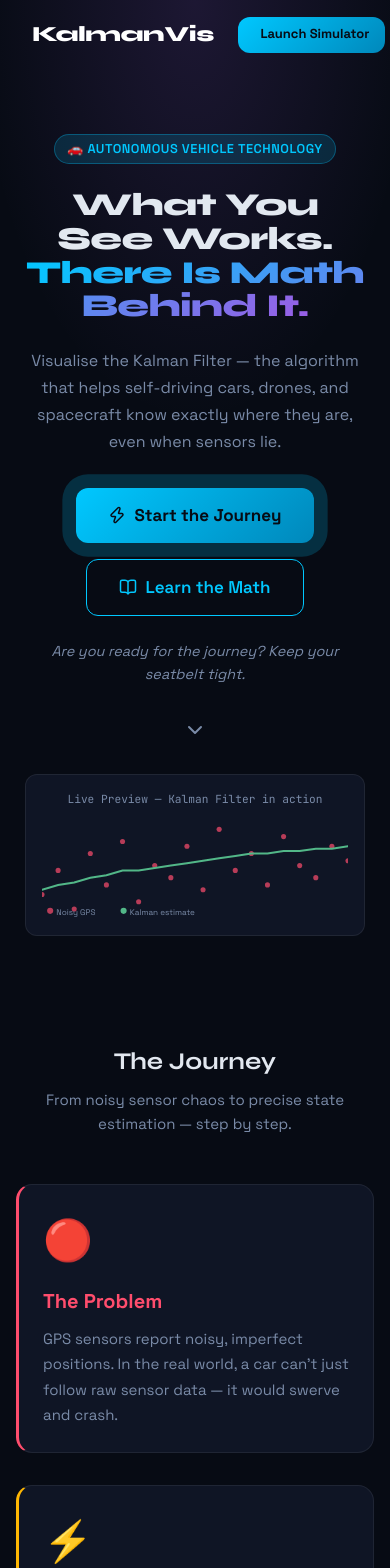
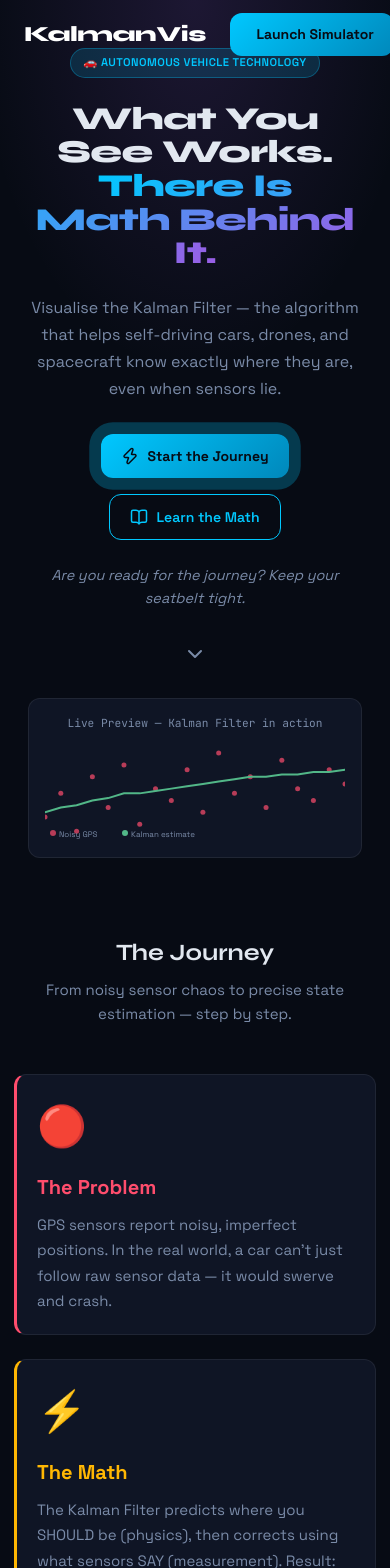
Before and after one commit to 25bda095-droid/Kalman-Filter-Predictions, a React (Vite) app: page / in a window 390 px wide. Shown: the top 1568 px of the page. Built offline with nearby package versions, Linux system fonts and the light colour scheme.

Commit message:
ViewFixed

```diff
--- a/src/index.css
+++ b/src/index.css
@@ -846,3 +846,198 @@ nav.scrolled {
     animation-iteration-count: 1 !important;
   }
 }
+
+/* ============================================================
+   KALMANVIS — RESPONSIVE PATCH
+   Added at the bottom of index.css.
+   Do NOT change anything above it.
+   ============================================================ */
+
+/* ── Global overflow guard ───────────────────────────────────── */
+body {
+  overflow-x: hidden;
+}
+
+/* ── Tablet (≤ 768px) ─────────────────────────────────────────── */
+@media (max-width: 768px) {
+
+  /* Grid: always single column on tablet and below */
+  .grid-2,
+  .grid-3 {
+    grid-template-columns: 1fr !important;
+    gap: 1.5rem !important;
+  }
+
+  /* Hero / section padding */
+  section {
+    padding-left: 1rem !important;
+    padding-right: 1rem !important;
+  }
+
+  /* Section titles */
+  .section-title {
+    font-size: clamp(1.6rem, 5vw, 2.4rem) !important;
+    line-height: 1.2 !important;
+  }
+
+  /* Cards */
+  .card {
+    padding: 1.25rem !important;
+    border-radius: 12px !important;
+  }
+
+  /* Prose pages (Privacy, Terms) */
+  .prose {
+    padding: 0 0.25rem !important;
+  }
+
+  .prose h1 {
+    font-size: clamp(1.5rem, 5vw, 2rem) !important;
+  }
+
+  .prose h2 {
+    font-size: clamp(1.1rem, 4vw, 1.4rem) !important;
+  }
+
+  .prose pre {
+    font-size: 0.75rem !important;
+    overflow-x: auto !important;
+  }
+
+  /* Buttons */
+  .btn {
+    padding: 0.65rem 1.25rem !important;
+    font-size: 0.875rem !important;
+  }
+
+  .btn-full {
+    width: 100% !important;
+  }
+
+  /* Navbar — give more breathing room */
+  nav {
+    padding: 0 1rem !important;
+  }
+
+  /* Form inputs — prevent iOS auto-zoom (must be ≥ 16px) */
+  .form-input,
+  .form-select,
+  .form-textarea {
+    font-size: 1rem !important;
+  }
+
+  /* Simulator layout — stack sidebar below canvas */
+  .simulator-layout,
+  .sim-layout {
+    flex-direction: column !important;
+    grid-template-columns: 1fr !important;
+  }
+
+  /* Walkthrough / results nav bar */
+  .walkthrough-nav,
+  .results-nav {
+    padding: 0.5rem 0.75rem !important;
+    font-size: 0.8rem !important;
+    gap: 0.5rem !important;
+  }
+}
+
+/* ── Mobile (≤ 480px) ─────────────────────────────────────────── */
+@media (max-width: 480px) {
+
+  /* Ensure no horizontal scroll */
+  body {
+    overflow-x: hidden !important;
+  }
+
+  /* Hero sections */
+  section {
+    padding-top: 3rem !important;
+    padding-bottom: 2rem !important;
+    padding-left: 0.875rem !important;
+    padding-right: 0.875rem !important;
+  }
+
+  /* Section titles */
+  .section-title {
+    font-size: clamp(1.4rem, 6vw, 1.8rem) !important;
+  }
+
+  /* Info cards on Contact page — stack icon + text cleanly */
+  .card [style*="display: flex"][style*="align-items: center"] {
+    gap: 0.75rem !important;
+  }
+
+  /* Max width containers */
+  div[style*="max-width: 960px"],
+  div[style*="max-width: 800px"],
+  div[style*="max-width: 720px"] {
+    padding-left: 0.875rem !important;
+    padding-right: 0.875rem !important;
+  }
+
+  /* Badges */
+  .badge {
+    font-size: 0.7rem !important;
+    padding: 0.3rem 0.75rem !important;
+  }
+
+  /* Simulator sidebar — full width on mobile */
+  .sidebar,
+  aside {
+    width: 100% !important;
+    max-width: 100% !important;
+  }
+
+  /* Plotly charts — prevent horizontal overflow */
+  .js-plotly-plot,
+  .plotly-graph-div {
+    max-width: 100% !important;
+    overflow: hidden !important;
+  }
+
+  /* Prose pages */
+  .prose {
+    font-size: 0.9375rem !important;
+    line-height: 1.75 !important;
+  }
+
+  .prose ul,
+  .prose ol {
+    padding-left: 1.25rem !important;
+  }
+
+  .prose pre {
+    font-size: 0.7rem !important;
+    padding: 0.75rem !important;
+  }
+
+  /* Tables — scroll horizontally instead of breaking layout */
+  table {
+    display: block !important;
+    overflow-x: auto !important;
+    white-space: nowrap !important;
+  }
+
+  /* Contact page success/error cards */
+  .card[style*="padding: 3rem"] {
+    padding: 2rem 1.25rem !important;
+  }
+}
+
+/* ── iOS Safari specific fixes ────────────────────────────────── */
+@supports (-webkit-touch-callout: none) {
+
+  /* Prevent font size bump when rotating orientation */
+  html {
+    -webkit-text-size-adjust: 100%;
+  }
+
+  /* Fix input zoom — must be font-size ≥ 16px */
+  .form-input,
+  .form-select,
+  .form-textarea {
+    font-size: 16px !important;
+  }
+}
+/* ============================================================ */
```
